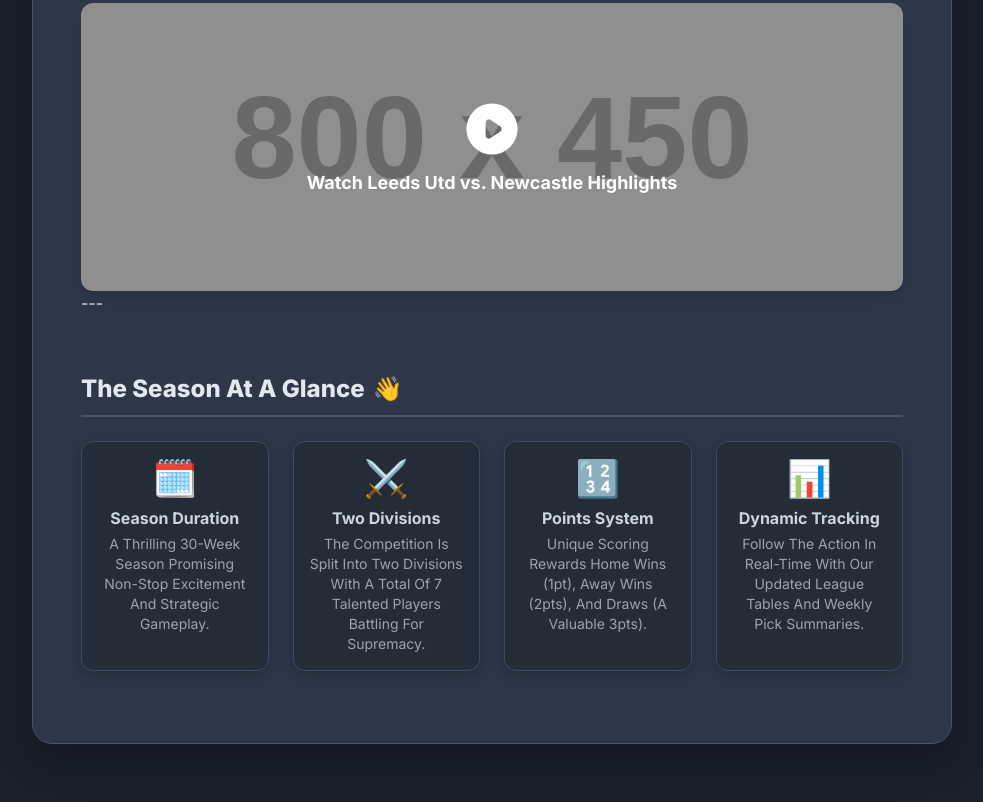
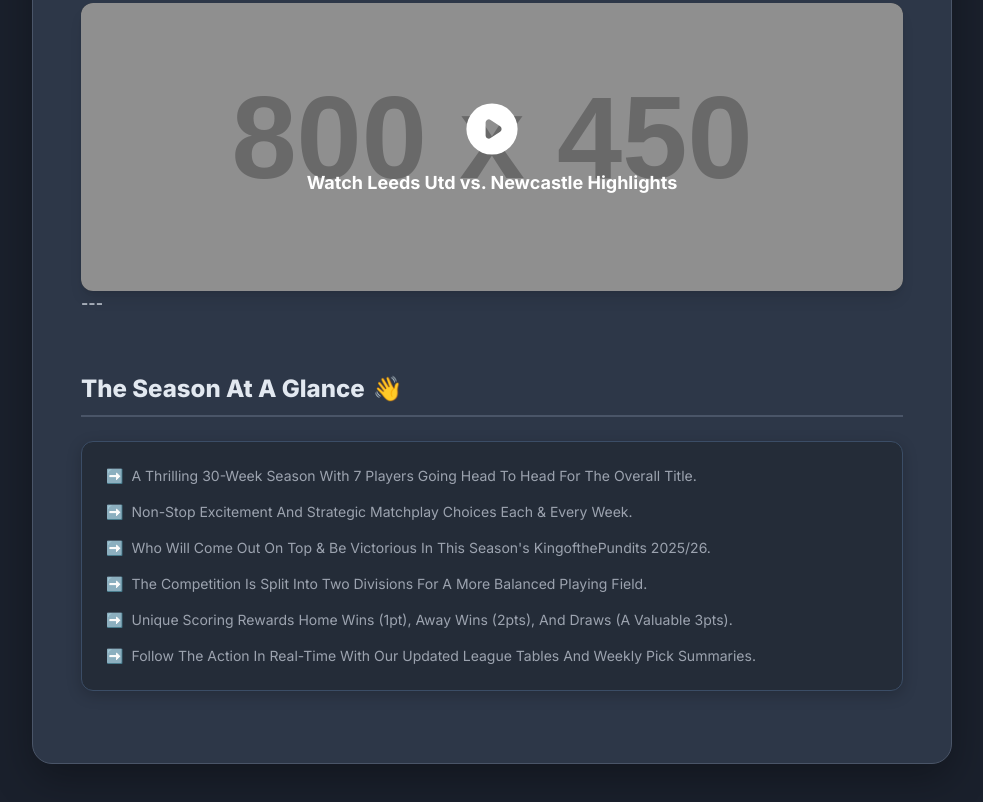
Before and after one commit to SUFDave/KingofthePundits-2025-26, a plain HTML site: page index.html in a window 1280 px wide. Shown: the part 1969-2771 px from the top of the page, without its empty margins (148-1131 px from the left). Drawn offline with nearby package versions, Linux system fonts and the light colour scheme; placeholder pictures from the web are drawn by us.

Commit message:
Update index.html

```diff
--- a/index.html
+++ b/index.html
@@ -345,27 +345,33 @@
             ---
 
             <h2 class="section-title text-center" style="margin-top: 3.5rem;">The Season At A Glance <span role="img" aria-label="waving hand">👋</span></h2>
-            <div class="grid grid-cols-1 md:grid-cols-2 lg:grid-cols-4 gap-4 md:gap-6 mt-4">
-                <div class="card p-4 flex flex-col items-center text-center">
-                    <span class="text-4xl text-blue-400">🗓️</span>
-                    <h3 class="sub-section-title mt-2 mb-1 !text-base">Season Duration</h3>
-                    <p class="text-gray-400 text-sm">A Thrilling 30-Week Season Promising Non-Stop Excitement And Strategic Gameplay.</p>
-                </div>
-                <div class="card p-4 flex flex-col items-center text-center">
-                    <span class="text-4xl text-green-400">⚔️</span>
-                    <h3 class="sub-section-title mt-2 mb-1 !text-base">Two Divisions</h3>
-                    <p class="text-gray-400 text-sm">The Competition Is Split Into Two Divisions With A Total Of 7 Talented Players Battling For Supremacy.</p>
-                </div>
-                <div class="card p-4 flex flex-col items-center text-center">
-                    <span class="text-4xl text-purple-400">🔢</span>
-                    <h3 class="sub-section-title mt-2 mb-1 !text-base">Points System</h3>
-                    <p class="text-gray-400 text-sm">Unique Scoring Rewards Home Wins (1pt), Away Wins (2pts), And Draws (A Valuable 3pts).</p>
-                </div>
-                <div class="card p-4 flex flex-col items-center text-center">
-                    <span class="text-4xl text-red-400">📊</span>
-                    <h3 class="sub-section-title mt-2 mb-1 !text-base">Dynamic Tracking</h3>
-                    <p class="text-gray-400 text-sm">Follow The Action In Real-Time With Our Updated League Tables And Weekly Pick Summaries.</p>
-                </div>
+            <div class="card p-6 mt-4">
+                <ul class="space-y-4 text-gray-400 text-sm">
+                    <li class="flex items-center">
+                        <span class="text-blue-400 mr-2">➡️</span>
+                        A Thrilling 30-Week Season With 7 Players Going Head To Head For The Overall Title.
+                    </li>
+                    <li class="flex items-center">
+                        <span class="text-blue-400 mr-2">➡️</span>
+                        Non-Stop Excitement And Strategic Matchplay Choices Each & Every Week.
+                    </li>
+                    <li class="flex items-center">
+                        <span class="text-blue-400 mr-2">➡️</span>
+                        Who Will Come Out On Top & Be Victorious In This Season's KingofthePundits 2025/26.
+                    </li>
+                    <li class="flex items-center">
+                        <span class="text-blue-400 mr-2">➡️</span>
+                        The Competition Is Split Into Two Divisions For A More Balanced Playing Field.
+                    </li>
+                    <li class="flex items-center">
+                        <span class="text-blue-400 mr-2">➡️</span>
+                        Unique Scoring Rewards Home Wins (1pt), Away Wins (2pts), And Draws (A Valuable 3pts).
+                    </li>
+                    <li class="flex items-center">
+                        <span class="text-blue-400 mr-2">➡️</span>
+                        Follow The Action In Real-Time With Our Updated League Tables And Weekly Pick Summaries.
+                    </li>
+                </ul>
             </div>
         </div>
 
```
